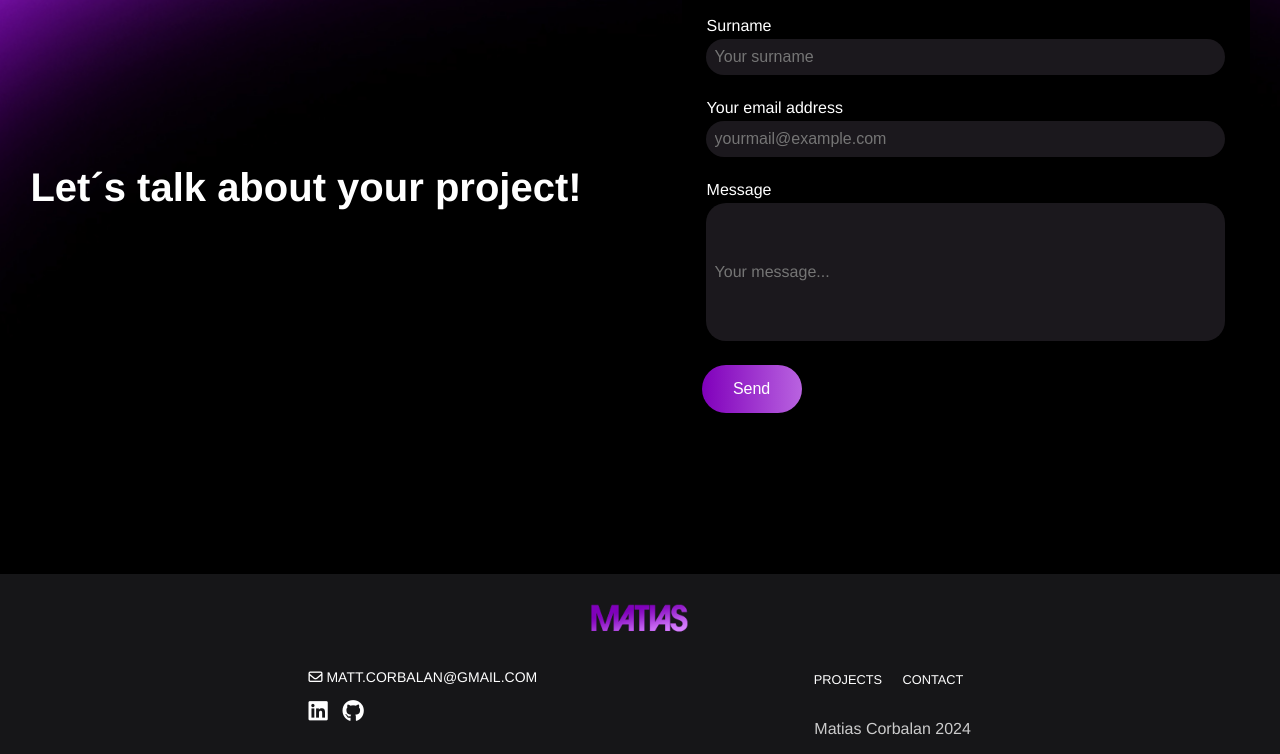
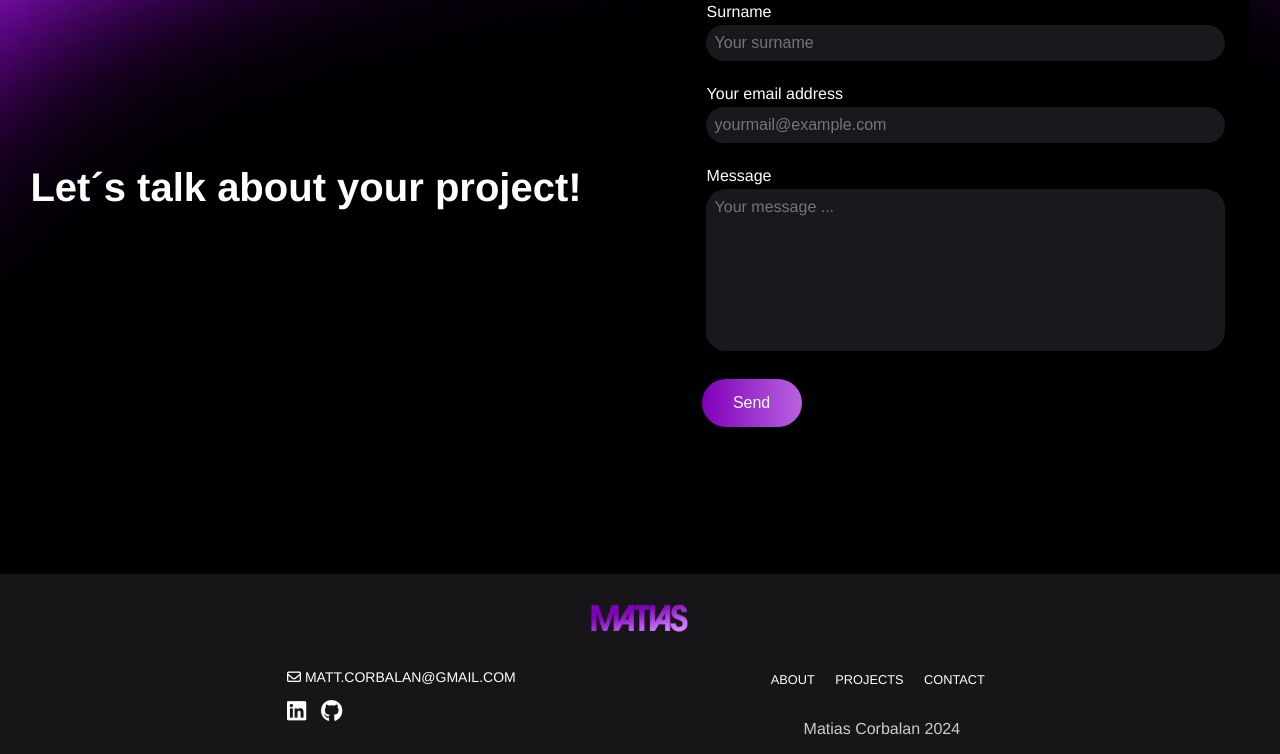
Before and after one commit to matiascorbalan18/mcportfolio, a plain HTML site: page index.html in a window 1280 px wide. Shown: the part 3049-3803 px from the top of the page. Drawn offline with nearby package versions, Linux system fonts and the light colour scheme.

Commit message:
twentyfifth commit

```diff
--- a/index.html
+++ b/index.html
@@ -19,6 +19,9 @@
             </div>
             <div class="screen-menu">
                 <ul>
+                    <li>
+                        <a href="#intro">About</a>
+                    </li>
                     <li>
                         <a href="#posts">Projects</a>
                     </li>
@@ -143,7 +146,7 @@
             </div>
             <div class="form__input-container">
                 <label>Message
-                    <input type="text" class="text" placeholder="Your message..." name="message" required>
+                    <textarea type="text" placeholder="Your message ..." name="message" rows="8" required></textarea>
                 </label>
             </div>
             <input type="submit" class="button" id="button" value="Send" >
@@ -175,6 +178,9 @@
             </div>
             <div class="footer">
                 <ul>
+                    <li>
+                        <a href="#intro">About</a>
+                    </li>
                     <li>
                         <a href="#posts">Projects</a>
                     </li>
--- a/style.css
+++ b/style.css
@@ -241,7 +241,7 @@ span {
     margin: 5px;
 }
 
-.form__input-container :is(input, .text) {
+.form__input-container :is(input, textarea) {
     width: 95%;
     padding: 9px;
     font-size: 16px;
@@ -252,13 +252,12 @@ span {
     background: #1b181d;
 }
 
-.form__input-container .text {
+.form__input-container textarea {
     resize: none;
-    min-height: 120px;
     font-family: inherit;
     border-radius: 20px;
     background: #1b181d;
-    text-align: justify;
+    text-align: start;
 }
 
 .form__input:focus {
@@ -448,6 +447,9 @@ footer ul a {
     h1 {
         font-size: 2em;
     }
+    section {
+        scroll-margin-top:55px;
+    }
     .logo {
         width: 8em;
         display: inline-block;
@@ -541,7 +543,7 @@ footer ul a {
         background-position: bottom;
         background-size: cover;
         flex-direction: column;
-        height: 100vh;
+        height: 140vh;
         width: 100%;
         z-index: -1;
     }
@@ -555,7 +557,6 @@ footer ul a {
         flex-direction: column;
         justify-content: center;
         margin: 0;
-        margin-top: 2em;
     }
     .content img {
         flex-direction: column;
@@ -570,6 +571,7 @@ footer ul a {
         text-align: center;
         padding: 2em 1.5em;
         margin: 0;
+        margin-top: 20px;
     }
     .row-btn {
         justify-content: center;
@@ -596,6 +598,7 @@ footer ul a {
         font-size: 27px;
         margin: 0;
         padding: 0 0 0.8em;
+        margin-top: 20px;
     }
     .form__form {
         width: 20em;
```
Also changed, not shown: main.js (line endings or trailing spaces).
